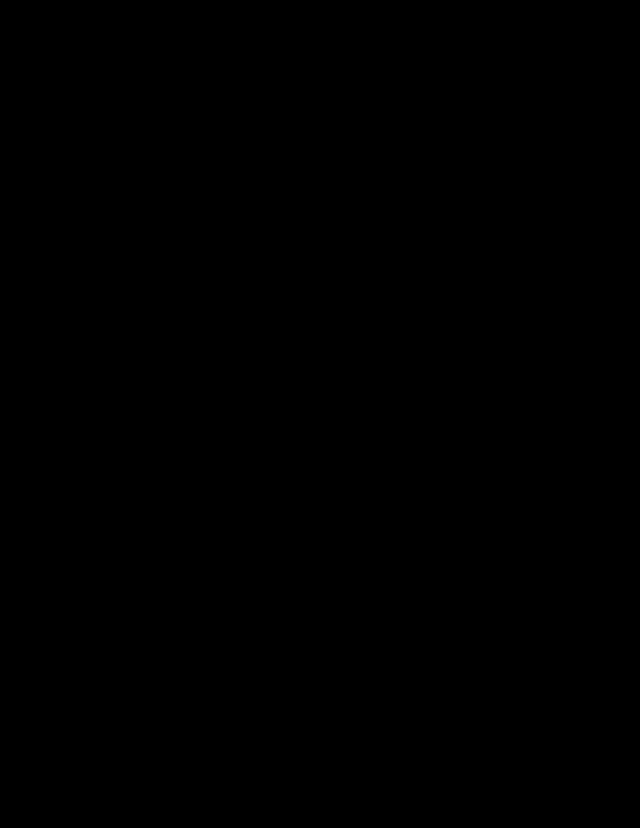
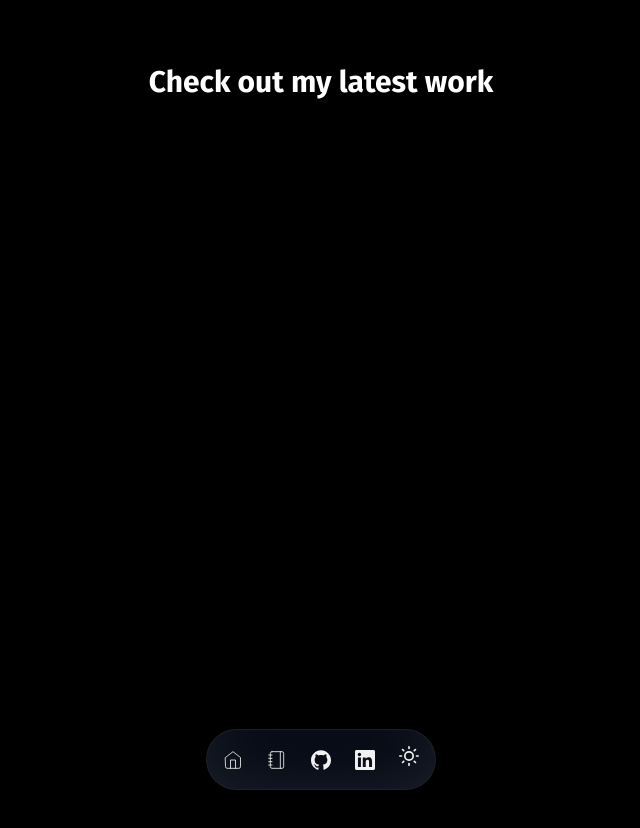
Before and after one commit to allanmosesfernandes/portfolio2025, a Next.js app: page /projects in a window 1280 px wide. Before the commit this address had no page. Shown: the top 828 px of the page, without its empty margins (319-959 px from the left). After the commit the page ends 800 px from the top, so only its background shows below. Built offline with nearby package versions, Linux system fonts and the light colour scheme.

Commit message:
feat: refactor layout structure; consolidate layout components and add floating menu for improved navigation

```diff
--- a/src/app/layout.js
+++ b/src/app/layout.jsx
@@ -1,6 +1,6 @@
 import "./globals.css";
 import { Fira_Sans } from 'next/font/google';
-
+import { FloatingMenu } from "@/components/floatingMenu";
 const fira = Fira_Sans({
   subsets: ['latin'],
   weight: ['400', '700'],
@@ -15,11 +15,10 @@
 export default function RootLayout({ children }) {
   return (
       <html lang="en" className="dark">
-      <body
-        className={`bg-white dark:bg-black antialiased`}
-      >
+          <body className={`bg-white dark:bg-black antialiased`}>
               <div className="max-w-2xl mt-16 mx-auto px-5 bg-white dark:bg-black space-y-4 font-sans">
                   {children}
+                  <FloatingMenu />
               </div>
           </body>
       </html>
--- a/src/app/page.js
+++ b/src/app/page.js
@@ -76,7 +76,6 @@
             <Education />
             <Skills />
             <Projects />
-            <FloatingMenu />
         </div>
     );
 }
--- /dev/null
+++ b/src/app/projects/page.js
@@ -0,0 +1,7 @@
+export default function Projects() {
+    return (
+        <h2 className="text-black dark:text-white font-bold text-3xl flex items-center text-center d-flex justify-center">
+            Check out my latest work
+        </h2>
+    );
+}
--- a/src/components/Projects.jsx
+++ b/src/components/Projects.jsx
@@ -85,8 +85,8 @@
                 })}
             </div>
             <Link
-                href="#"
-                className="flex justify-center dark:bg-white dark:text-black bg-black text-white font-medium text-md rounded-lg p-2 h-fit w-fit d-flex mx-auto my-6"
+                href="/projects"
+                className="flex justify-center dark:bg-white dark:text-black bg-black text-white font-medium text-md rounded-lg p-2 h-fit w-fit d-flex mx-auto mt-6 mb-20"
             >
                 View all projects
             </Link>
```
Lines whose indentation alone changed are shown as unchanged.
